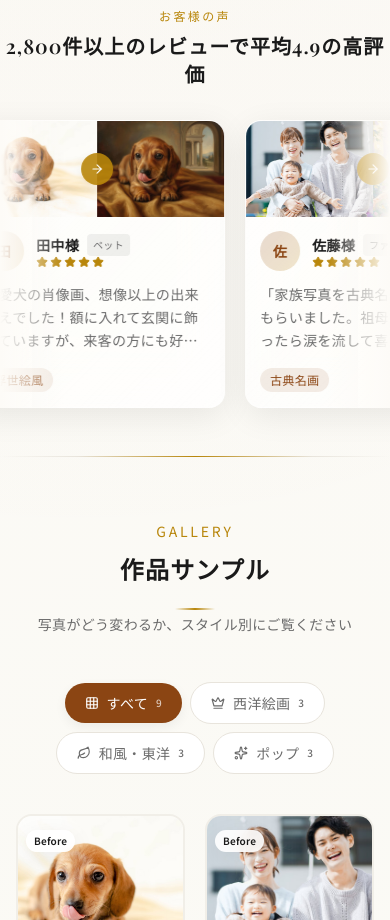
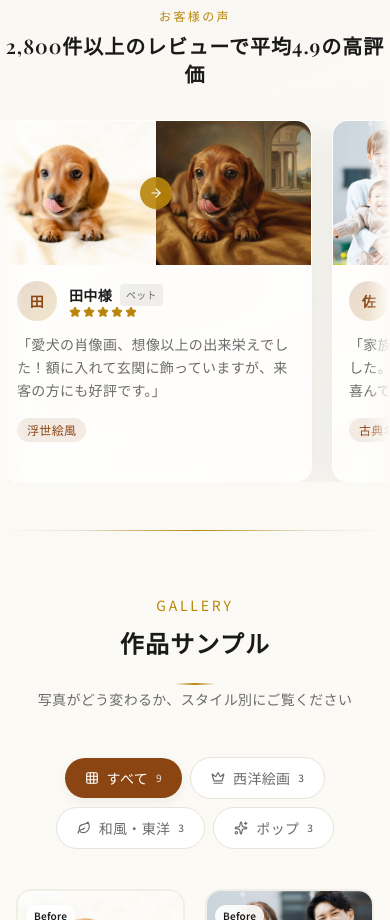
Before and after one commit to LB0000/tsumugi, a React (Vite) app: page / in a window 390 px wide. Shown: the part 2820-3740 px from the top of the page. Built offline with nearby package versions, Linux system fonts and the light colour scheme; no server answers; a web font is replaced by a local one.

Commit message:
fix: モバイルお客様の声セクション改善 — カード拡大・スワイプ対応
モバイルでカード幅を80vw、Before/After画像を拡大、
スナップスクロールでスワイプ操作に対応。

Co-Authored-By: Claude Opus 4.6 <noreply@anthropic.com>

```diff
--- a/src/components/home/TestimonialTicker.tsx
+++ b/src/components/home/TestimonialTicker.tsx
@@ -90,9 +90,9 @@ const testimonials: Testimonial[] = [
 
 function TestimonialCard({ testimonial }: { testimonial: Testimonial }) {
   return (
-    <div className="flex-shrink-0 w-64 sm:w-80 glass-card rounded-2xl overflow-hidden hover:shadow-lg hover:shadow-secondary/5 transition-all duration-300 hover:-translate-y-0.5">
+    <div className="flex-shrink-0 w-[80vw] sm:w-80 snap-center glass-card rounded-2xl overflow-hidden hover:shadow-lg hover:shadow-secondary/5 transition-all duration-300 hover:-translate-y-0.5">
       {/* ビフォーアフター サムネイル */}
-      <div className="flex items-center gap-0 h-24 sm:h-32 bg-gradient-to-r from-card to-card/80">
+      <div className="flex items-center gap-0 h-36 sm:h-32 bg-gradient-to-r from-card to-card/80">
         <div className="flex-1 h-full overflow-hidden">
           <img
             src={testimonial.beforeImage}
@@ -114,7 +114,7 @@ function TestimonialCard({ testimonial }: { testimonial: Testimonial }) {
         </div>
       </div>
 
-      <div className="p-3.5 sm:p-5">
+      <div className="p-4 sm:p-5">
         {/* 顧客情報 */}
         <div className="flex items-center gap-3 mb-3">
           <div className="w-10 h-10 rounded-full bg-gradient-to-br from-primary/20 to-secondary/20 flex items-center justify-center text-sm font-bold text-primary">
@@ -141,7 +141,7 @@ function TestimonialCard({ testimonial }: { testimonial: Testimonial }) {
         </div>
 
         {/* コメント */}
-        <p className="text-sm text-muted leading-relaxed mb-3 line-clamp-3">
+        <p className="text-sm text-muted leading-relaxed mb-3 sm:line-clamp-3">
           「{testimonial.comment}」
         </p>
 
@@ -179,10 +179,10 @@ export function TestimonialTicker() {
       </div>
 
       <div className="relative">
-        <div className="absolute left-0 top-0 bottom-0 w-16 sm:w-24 bg-gradient-to-r from-background to-transparent z-10 pointer-events-none" />
-        <div className="absolute right-0 top-0 bottom-0 w-16 sm:w-24 bg-gradient-to-l from-background to-transparent z-10 pointer-events-none" />
+        <div className="absolute left-0 top-0 bottom-0 w-6 sm:w-24 bg-gradient-to-r from-background to-transparent z-10 pointer-events-none" />
+        <div className="absolute right-0 top-0 bottom-0 w-6 sm:w-24 bg-gradient-to-l from-background to-transparent z-10 pointer-events-none" />
 
-        <div className={`flex gap-5 ${prefersReducedMotion ? 'overflow-x-auto' : 'animate-tickerScroll'}`}>
+        <div className={`flex gap-5 overflow-x-auto snap-x snap-mandatory sm:overflow-visible sm:snap-none ${prefersReducedMotion ? '' : 'sm:animate-tickerScroll'} scrollbar-hide`}>
           {items.map((testimonial, index) => (
             <TestimonialCard
               key={`${testimonial.id}-${index}`}
--- a/src/index.css
+++ b/src/index.css
@@ -517,6 +517,15 @@ textarea:focus-visible {
   animation-play-state: paused;
 }
 
+/* スクロールバー非表示 */
+.scrollbar-hide {
+  -ms-overflow-style: none;
+  scrollbar-width: none;
+}
+.scrollbar-hide::-webkit-scrollbar {
+  display: none;
+}
+
 /* NEWバッジパルス */
 @keyframes newBadgePulse {
   0%, 100% { opacity: 1; }
```
